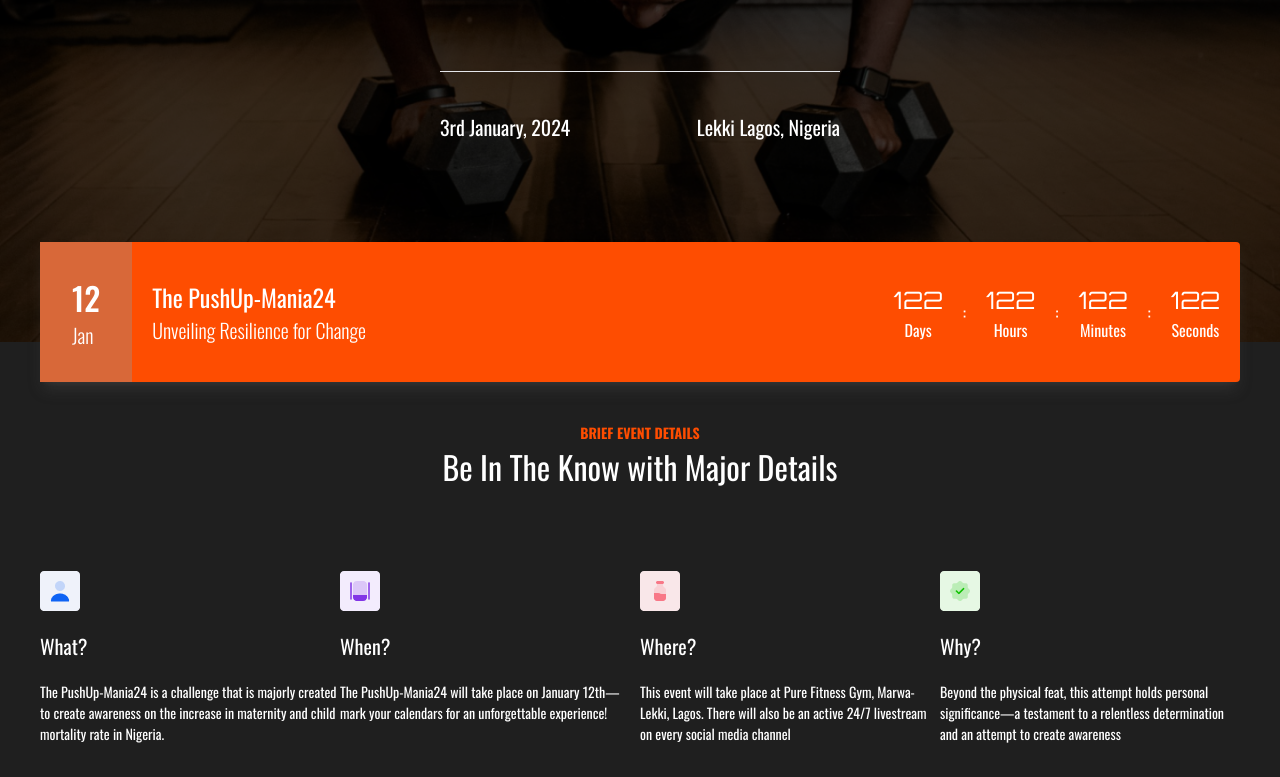
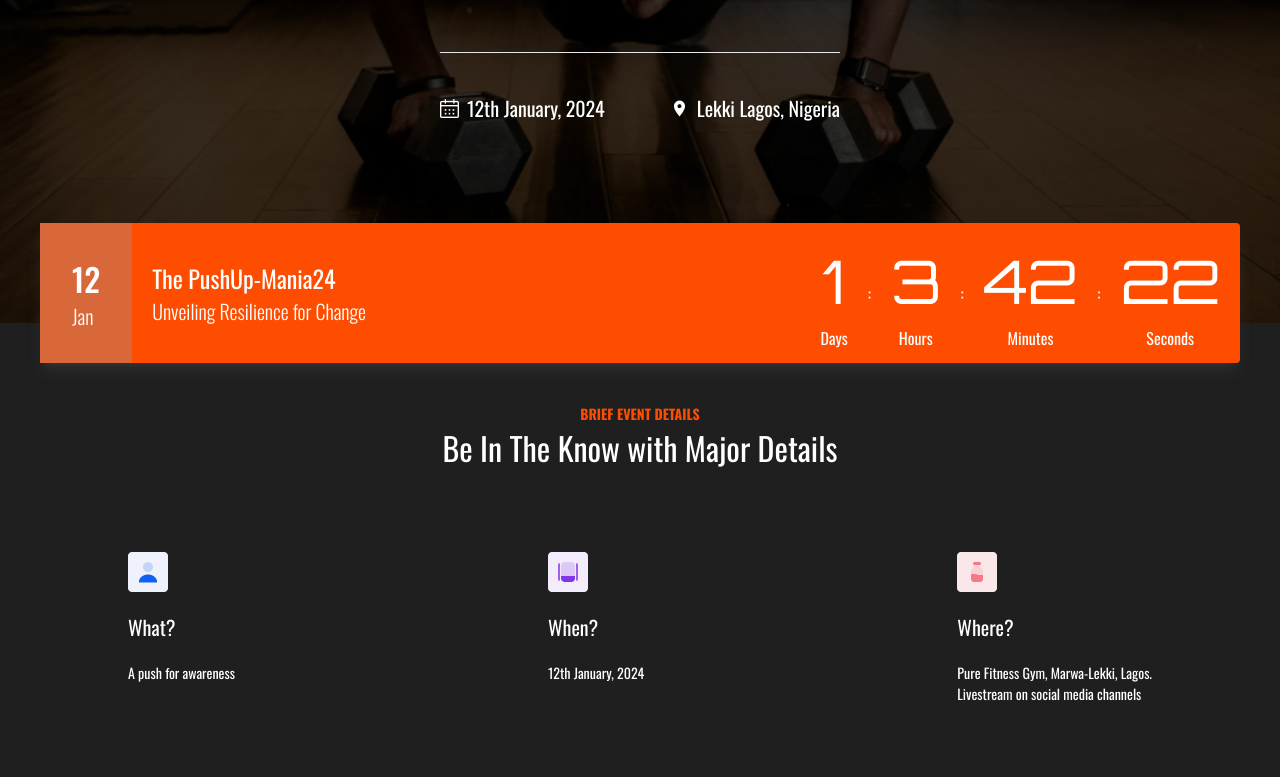
Before and after one commit to KEM-CONSOLATION/GWR-Workout, a React (Vite) app: page / in a window 1280 px wide. Shown: the part 463-1240 px from the top of the page. Built offline with nearby package versions, Linux system fonts and the light colour scheme.

Commit message:
Added countdown

```diff
--- a/src/App.jsx
+++ b/src/App.jsx
@@ -14,9 +14,9 @@ export default function App() {
         <ScrollToTop />
         <Routes>
           <Route path="/" exact element={<LandingPage />} />
-          <Route path="/about" exact element={<AboutPage />} />
+          {/* <Route path="/about" exact element={<AboutPage />} />
           <Route path="/event" exact element={<EventPage />} />
-          <Route path="/faq" exact element={<FAQPage />} />
+          <Route path="/faq" exact element={<FAQPage />} /> */}
         </Routes>
       </Router>
     </div>
--- a/src/Components/Connect.jsx
+++ b/src/Components/Connect.jsx
@@ -91,7 +91,7 @@ const Connect = () => {
           <img src={Insta} alt="" className="w-[50px] lg:w-[80px]" />
           <img src={Tw} alt="" className="w-[50px] lg:w-[80px]" />
           <img src={Fb} alt="" className="w-[50px] lg:w-[80px]" />
-          <img src={Tiktok} alt="" className="w-[50px] lg:w-[80px]" />
+          {/* <img src={Tiktok} alt="" className="w-[50px] lg:w-[80px]" /> */}
         </div>
       </div>
     </div>
--- /dev/null
+++ b/src/Components/CountDown.jsx
@@ -0,0 +1,81 @@
+import React, { useEffect, useState } from "react";
+
+const Countdown = () => {
+  const [countdown, setCountdown] = useState({
+    days: 0,
+    hours: 0,
+    minutes: 0,
+    seconds: 0,
+  });
+
+  useEffect(() => {
+    const targetDate = calculateTargetDate();
+
+    const updateCountdown = () => {
+      const now = new Date();
+      const difference = targetDate.getTime() - now.getTime();
+
+      if (difference > 0) {
+        const days = Math.floor(difference / (1000 * 60 * 60 * 24));
+        const hours = Math.floor(
+          (difference % (1000 * 60 * 60 * 24)) / (1000 * 60 * 60)
+        );
+        const minutes = Math.floor(
+          (difference % (1000 * 60 * 60)) / (1000 * 60)
+        );
+        const seconds = Math.floor((difference % (1000 * 60)) / 1000);
+
+        setCountdown({ days, hours, minutes, seconds });
+      } else {
+        setCountdown({ days: 0, hours: 0, minutes: 0, seconds: 0 });
+      }
+    };
+
+    const intervalId = setInterval(updateCountdown, 1000);
+
+    return () => clearInterval(intervalId);
+  }, []);
+
+  const calculateTargetDate = () => {
+    const targetDate = new Date();
+    targetDate.setDate(targetDate.getDate() + 2);
+    targetDate.setHours(0, 0, 0, 0);
+    return targetDate;
+  };
+
+  return (
+    <div className="flex items-center gap-5 text-white">
+      <div className="flex flex-col items-center">
+        <p className="text-[14px] lg:text-[60px] font-Orbitron font-[400]">
+          {countdown.days}
+        </p>
+        <p>Days</p>
+      </div>
+      <p>:</p>
+      <div className="flex flex-col items-center">
+        <p className="text-[14px] lg:text-[60px] font-Orbitron font-[400]">
+          {countdown.hours}
+        </p>
+        <p>Hours</p>
+      </div>
+      <p>:</p>
+
+      <div className="flex flex-col items-center">
+        <p className="text-[14px] lg:text-[60px] font-Orbitron font-[400]">
+          {countdown.minutes}
+        </p>
+        <p>Minutes</p>
+      </div>
+      <p>:</p>
+
+      <div className="flex flex-col items-center">
+        <p className="text-[14px] lg:text-[60px] font-Orbitron font-[400]">
+          {countdown.seconds}
+        </p>
+        <p>Seconds</p>
+      </div>
+    </div>
+  );
+};
+
+export default Countdown;
--- a/src/Components/EventDetails.jsx
+++ b/src/Components/EventDetails.jsx
@@ -24,35 +24,32 @@ const EventDetails = () => {
         </p>
       </div>
 
-      <div className=" grid sm:grid-cols-2 sm:mx-10 md:grid-cols-4 gap-16 md:gap-0 py-20 overflow-hidden">
+      <div className=" grid gap-5 sm:grid-cols-3 sm:mx-10 md:flex md:max-w-5xl md:justify-between md:mx-auto py-20 overflow-hidden">
         <div className="" data-aos="fade-up">
-          <EventCard
-            img={What}
-            title="What?"
-            text="The PushUp-Mania24  is a challenge that is majorly created to create awareness on the increase in maternity and child mortality rate in Nigeria."
-          />
+          <EventCard img={What} title="What?" text="A push for awareness" />
         </div>
         <div className="" data-aos="fade-down">
-          <EventCard
-            img={When}
-            title="When?"
-            text="The PushUp-Mania24 will take place on January 12th—mark your calendars for an unforgettable experience!"
-          />
+          <EventCard img={When} title="When?" text="12th January, 2024" />
         </div>
-        <div className="" data-aos="fade-right">
+        <div className=" " data-aos="fade-right">
           <EventCard
             img={Where}
             title="Where?"
-            text="This event will take place at Pure Fitness Gym, Marwa-Lekki, Lagos. There will also be an active 24/7 livestream on every social media channel"
+            text={
+              <>
+                Pure Fitness Gym, Marwa-Lekki, Lagos. <br />
+                Livestream on social media channels
+              </>
+            }
           />
         </div>
-        <div className="" data-aos="fade-left">
+        {/* <div className="" data-aos="fade-left">
           <EventCard
             img={Why}
             title="Why?"
             text="Beyond the physical feat, this attempt holds personal significance—a testament to a relentless determination and an attempt to create awareness "
           />
-        </div>
+        </div> */}
       </div>
 
       <div className=" overflow-hidden">
--- a/src/Components/Footer.jsx
+++ b/src/Components/Footer.jsx
@@ -8,20 +8,20 @@ const Footer = () => {
     <div className=" bg-[#FE4D01] py-10 text-white">
       <div className=" mx-10 2xl:mx-40">
         {/* <div className=" grid lg:grid-cols-3  items-center gap-10 border-b"> */}
-        <div className=" grid gap-10 lg:gap-0 lg:flex justify-between items-center border-b pb-10">
+        <div className=" grid gap-10 lg:gap-40 lg:flex justify-start items-center border-b pb-10">
           <div className=" max-w-[400px]">
             <img src={Logo2} alt="" className=" " />
-            <p className=" font-[400] text-[16px] py-5 leading-[30px]">
+            {/* <p className=" font-[400] text-[16px] py-5 leading-[30px]">
               Lorem ipsum dolor sit amet consectetur. Nunc dui at diam semper
               habitasse malesuada pharetra euismod. Sodales et enim nullam
               ornare dictumst quis mauris in adipiscing. Quis velit eget et.
-            </p>
+            </p> */}
           </div>
 
           <div className=" max-w-[400px] w-full">
             <p className=" font-[400] text-[16px] pb-5">
-              Lorem ipsum dolor sit amet consectetur. Nunc dui at diam semper
-              habitasse
+              Subscribe to newsletters to receive updates, news, notifications
+              about this event
             </p>
             <div className=" flex items-center gap-3">
               <input
@@ -34,7 +34,7 @@ const Footer = () => {
               </button>
             </div>
           </div>
-          <div className="max-w-[400px]">
+          {/* <div className="max-w-[400px]">
             <p className=" font-[400] text-[16px] pb-5">Follow us On:</p>
             <div className=" flex items-center gap-5">
               <img src={Tw} alt="" className=" border rounded-full w-[50px] " />
@@ -45,7 +45,7 @@ const Footer = () => {
                 className=" border rounded-full w-[50px] "
               />
             </div>
-          </div>
+          </div> */}
         </div>
       </div>
     </div>
--- a/src/Components/HeroSection.jsx
+++ b/src/Components/HeroSection.jsx
@@ -1,5 +1,8 @@
 import React from "react";
 import Navbar from "./Navbar";
+import Date from "../assets/date.png";
+import Location from "../assets/location.png";
+import Countdown from "./CountDown";
 
 const HeroSection = () => {
   return (
@@ -29,10 +32,13 @@ const HeroSection = () => {
         </div>
 
         <div className=" max-w-[400px] mx-10  sm:mx-auto flex items-center justify-between border-t py-10 font-[400] text-[14px] lg:text-[20px] overflow-hidden">
-          <div className="" data-aos="fade-right">
-            <p>3rd January, 2024</p>
+          <div className=" flex items-center gap-2" data-aos="fade-right">
+            <img src={Date} alt="" />
+            <p>12th January, 2024</p>
           </div>
-          <div className="" data-aos="fade-left">
+          <div className=" flex items-center gap-2" data-aos="fade-left">
+            <img src={Location} alt="" />
+
             <p>Lekki Lagos, Nigeria</p>
           </div>
         </div>
@@ -62,16 +68,17 @@ const HeroSection = () => {
             </div>
           </div>
 
-          <div className=" flex items-center gap-5 text-white">
+          <Countdown />
+          {/* <div className=" flex items-center gap-5 text-white">
             <div className=" flex flex-col items-center">
-              <p className=" text-[14px] lg:text-[24px] font-Orbitron font-[400] ">
+              <p className=" text-[14px] lg:text-[50px] font-Orbitron font-[400] ">
                 122
               </p>
               <p className="">Days</p>
             </div>
             <p>:</p>
             <div className=" flex flex-col items-center">
-              <p className=" text-[14px] lg:text-[24px] font-Orbitron font-[400] ">
+              <p className=" text-[14px] lg:text-[50px] font-Orbitron font-[400] ">
                 122
               </p>
               <p className="">Hours</p>
@@ -79,7 +86,7 @@ const HeroSection = () => {
             <p>:</p>
 
             <div className=" flex flex-col items-center">
-              <p className=" text-[14px] lg:text-[24px] font-Orbitron font-[400] ">
+              <p className=" text-[14px] lg:text-[50px] font-Orbitron font-[400] ">
                 122
               </p>
               <p className="">Minutes</p>
@@ -87,12 +94,12 @@ const HeroSection = () => {
             <p>:</p>
 
             <div className=" flex flex-col items-center">
-              <p className=" text-[14px] lg:text-[24px] font-Orbitron font-[400] ">
+              <p className=" text-[14px] lg:text-[50px] font-Orbitron font-[400] ">
                 122
               </p>
               <p className="">Seconds</p>
             </div>
-          </div>
+          </div> */}
         </div>
       </div>
     </div>
--- a/src/Components/Navbar.jsx
+++ b/src/Components/Navbar.jsx
@@ -14,7 +14,7 @@ const Navbar = () => {
               <img src={Logo} alt="" />
             </Link>
           </div>
-          <div
+          {/* <div
             className={`md:flex text-white font-[400] ${
               !open ? "block" : "hidden"
             }`}
@@ -84,7 +84,7 @@ const Navbar = () => {
             >
               <CloseLineIcon />
             </div>
-          )}
+          )} */}
         </div>
       </div>
     </div>
```
Also changed, not shown: src/assets/date.png (added), src/assets/location.png (added).
